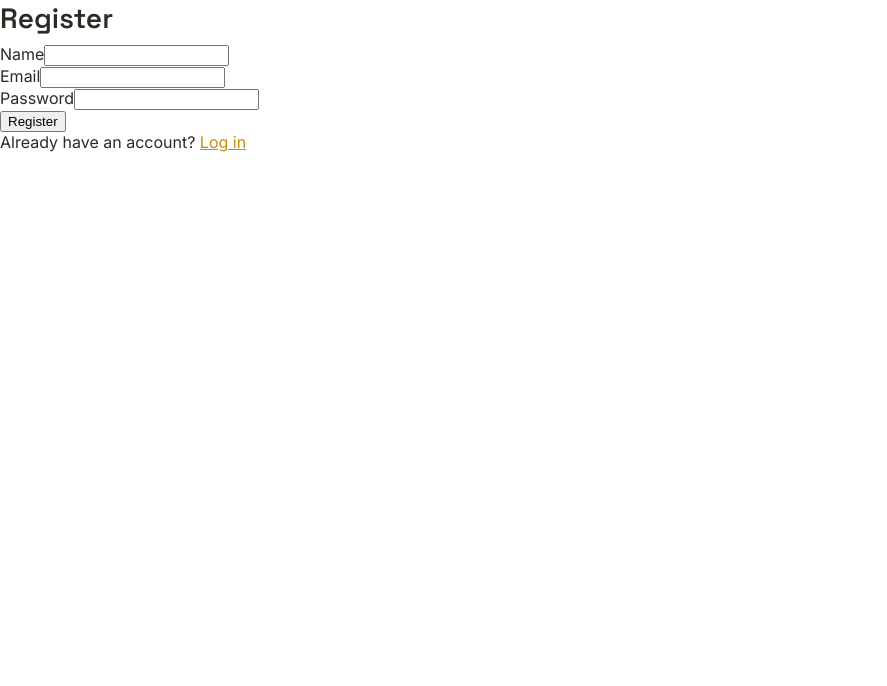
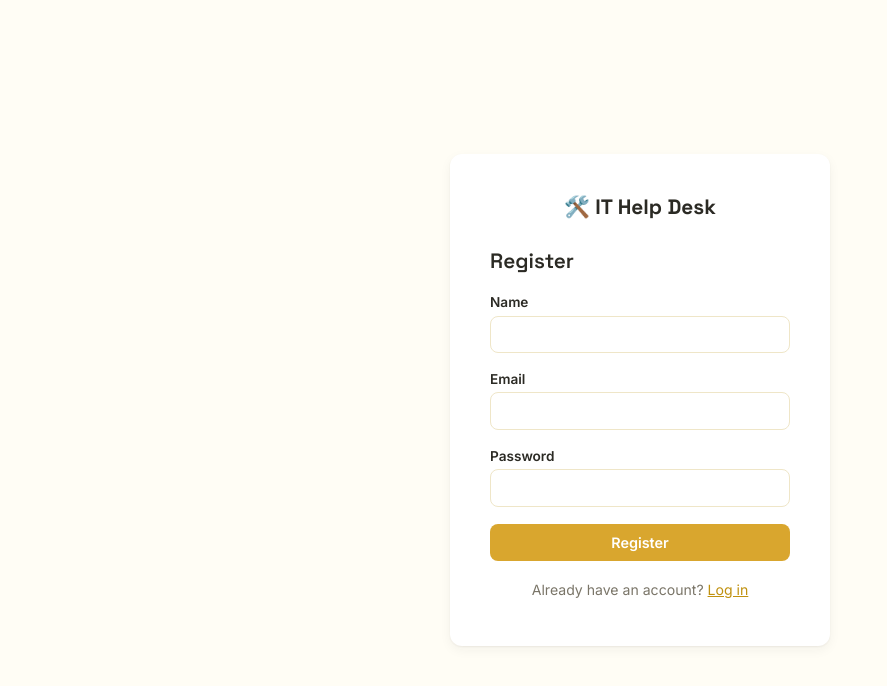
Before and after one commit to Maryam-zeineddine/it-helpdesk-ticketing-system, a React (Vite) app in the folder frontend/: page /register in a window 1280 px wide. Shown: the top 686 px of the page, without its empty margins (0-887 px from the left). Built offline with nearby package versions, Linux system fonts and the light colour scheme.

Commit message:
Finalizing the project

```diff
--- a/frontend/src/App.jsx
+++ b/frontend/src/App.jsx
@@ -8,6 +8,7 @@ import CreateTicket from './CreateTicket.jsx';
 import TicketDetails from './TicketDetails.jsx';
 import Reports from './Reports.jsx';
 import Layout from './Layout.jsx';
+import ManageUsers from './ManageUsers.jsx';
 
 function ProtectedRoute({ children }) {
     const { token } = useAuth();
@@ -20,7 +21,7 @@ function App(){
   return(
     <Routes>
       <Route path="/login" element={<Login />} />
-      <Route path="/Register" element={<Register />} />
+      <Route path="/register" element={<Register />} />
       <Route
       path="/"
       element={
@@ -62,6 +63,16 @@ function App(){
         </ProtectedRoute>
       }
       />
+
+      <Route
+      path="/users"
+      element={
+        <ProtectedRoute>
+          <ManageUsers />
+        </ProtectedRoute>
+      }
+      />
+
     </Routes>
   )
 }
--- a/frontend/src/Login.jsx
+++ b/frontend/src/Login.jsx
@@ -33,18 +33,16 @@ function Login(){
     }
 
     return(
-
-        <div>
-
-            <h1>
-                Login
-            </h1>
+        <div className="auth-shell">
+            <div className="auth-card">
+                <div className="auth-logo">🛠️ IT Help Desk</div>
+                <h1 style={{ fontSize: '1.3rem', marginBottom: '1.25rem' }}>Log In</h1>
 
                 <form onSubmit={handleSubmit}>
-
-                <div>
-                    <label>Email</label>
+                    <div className="form-group">
+                        <label className="form-label">Email</label>
                         <input
+                            className="form-input"
                             type="email"
                             value={email}
                             onChange={(e) => setEmail(e.target.value)}
@@ -52,9 +50,10 @@ function Login(){
                         />
                     </div>
 
-                <div>
-                    <label>Password</label>
+                    <div className="form-group">
+                        <label className="form-label">Password</label>
                         <input
+                            className="form-input"
                             type="password"
                             value={password}
                             onChange={(e) => setPassword(e.target.value)}
@@ -62,13 +61,14 @@ function Login(){
                         />
                     </div>
 
-                {error && <p style={{color: 'red'}}>{error} </p>}
-                <button type="submit">Log In</button>
+                    {error && <p className="error-text">{error}</p>}
+                    <button className="btn btn-primary" style={{ width: '100%' }} type="submit">Log In</button>
+                </form>
 
-            </form>
-               <p>
+                <p className="auth-footer">
                     Don't have an account? <Link to="/register">Register</Link>
                 </p>
+            </div>
         </div>
     )
 
--- /dev/null
+++ b/frontend/src/ManageUsers.jsx
@@ -0,0 +1,147 @@
+import { useState, useEffect } from "react";
+import {useAuth} from "./AuthContext.jsx";
+import {Navigate} from "react-router-dom";
+import api from "./api.js";
+
+function ManageUsers(){
+    const {token, user} = useAuth();
+    const isAdmin = user?.role?.name === 'Admin';
+
+    const [users, setUsers] = useState([]);
+    const [roles, setRoles] = useState([]);
+    const [loading, setLoading] = useState(true);
+    const [error, setError] = useState('');
+    const [pendingRoleByUser, setPendingRoleByUser] = useState({});
+    const [savingUserId, setSavingUserId]  =useState(null);
+
+    const authHeader = {headers: {Authorization: `Bearer ${token}`}};
+
+    const loadUsers = () => {
+        setLoading(true);
+        api.get('/users', authHeader)
+            .then((response)=>setUsers(response.data))
+            .catch(()=>setError('Failed to load users'))
+            .finally(()=>setLoading(false));
+    };
+
+    useEffect(() => {
+        if(!isAdmin) return;
+        loadUsers();
+        api.get('/roles', authHeader).then((response) => setRoles(response.data));
+    }, [token]);
+
+    const handleAssign = async (userId) => {
+        const roleId = pendingRoleByUser[userId];
+        if(!roleId) return;
+
+        setSavingUserId(userId);
+        setError('');
+        try{
+            await api.post(`/users/${userId}/assign-role`, {role_id: roleId}, authHeader);
+            loadUsers();
+        } catch(err){
+            setError('Failed to assign role');
+        } finally{
+            setSavingUserId(null);
+        }
+    };
+
+    const handleDelete = async (userId, userName) => {
+        if(!window.confirm(`Delete ${userName}? This cannot be undone`)) return;
+
+        setError('');
+        try{
+            await api.delete(`/users/${userId}`, authHeader);
+            loadUsers();
+        } catch(err){
+            const message = err.response?.data?.error ?? 'Failed to delete user';
+            setError(message);
+        }
+    };
+
+    if(!isAdmin){
+        return <Navigate to="/" />;
+    }
+
+    return (
+        <div>
+            <h1>Manage Users</h1>
+            <p className="text-secondary">Assign roles to new users, or change an existing user's role.</p>
+
+            {error && <p className="error-text">{error}</p>}
+
+            {loading ? (
+                <p className="text-secondary">Loading users...</p>
+            ) : (
+                <div className="card" style={{ padding: 0, overflow: 'hidden' }}>
+                    <table>
+                        <thead>
+                            <tr>
+                                <th>Name</th>
+                                <th>Email</th>
+                                <th>Current Role</th>
+                                <th>Assign Role</th>
+                                <th></th>
+                            </tr>
+                        </thead>
+                        <tbody>
+                            {users.map((u) => (
+                                <tr key={u.id}>
+                                    <td>{u.name}</td>
+                                    <td className="text-secondary">{u.email}</td>
+                                    <td>
+                                        {u.role?.name ? (
+                                            <span className="pill pill-open">{u.role.name}</span>
+                                        ) : (
+                                            <span className="pill pill-cancelled">Unassigned</span>
+                                        )}
+                                    </td>
+                                    <td>
+                                        <div style={{ display: 'flex', gap: '0.5rem' }}>
+                                            <select
+                                                className="form-select"
+                                                style={{ width: 'auto' }}
+                                                value={pendingRoleByUser[u.id] ?? ''}
+                                                onChange={(e) =>
+                                                    setPendingRoleByUser((prev) => ({ ...prev, [u.id]: e.target.value }))
+                                                }
+                                            >
+                                                <option value="">-- Select role --</option>
+                                                {roles.map((r) => (
+                                                    <option key={r.id} value={r.id}>{r.name}</option>
+                                                ))}
+                                            </select>
+                                            <button
+                                                className="btn btn-secondary"
+                                                disabled={!pendingRoleByUser[u.id] || savingUserId === u.id}
+                                                onClick={() => handleAssign(u.id)}
+                                            >
+                                                {savingUserId === u.id ? 'Saving...' : 'Assign'}
+                                            </button>
+                                        </div>
+                                    </td>
+
+                                    <td>
+                                        {u.id !== user.id && (
+                                            <button
+                                                className="btn btn-secondary"
+                                                style={{ color: 'var(--danger)' }}
+                                                onClick={() => handleDelete(u.id, u.name)}
+                                            >
+                                                Delete
+                                            </button>
+                                        )}
+                                    </td>
+
+
+                                </tr>
+                            ))}
+                        </tbody>
+                    </table>
+                </div>
+            )}
+        </div>
+    );
+}
+
+export default ManageUsers;
--- a/frontend/src/Register.jsx
+++ b/frontend/src/Register.jsx
@@ -35,12 +35,16 @@ function Register(){
     }
 
     return (
-        <div>
-            <h1>Register</h1>
+        <div className="auth-shell">
+            <div className="auth-card">
+                <div className="auth-logo">🛠️ IT Help Desk</div>
+                <h1 style={{ fontSize: '1.3rem', marginBottom: '1.25rem' }}>Register</h1>
+
                 <form onSubmit={handelSubmit}>
-                <div>
-                    <label>Name</label>
+                    <div className="form-group">
+                        <label className="form-label">Name</label>
                         <input
+                            className="form-input"
                             type="text"
                             value={name}
                             onChange={(e) => setName(e.target.value)}
@@ -48,9 +52,10 @@ function Register(){
                         />
                     </div>
 
-                <div>
-                    <label>Email</label>
+                    <div className="form-group">
+                        <label className="form-label">Email</label>
                         <input
+                            className="form-input"
                             type="email"
                             value={email}
                             onChange={(e) => setEmail(e.target.value)}
@@ -58,9 +63,10 @@ function Register(){
                         />
                     </div>
 
-                <div>
-                    <label>Password</label>
+                    <div className="form-group">
+                        <label className="form-label">Password</label>
                         <input
+                            className="form-input"
                             type="password"
                             value={password}
                             onChange={(e) => setPassword(e.target.value)}
@@ -68,14 +74,15 @@ function Register(){
                         />
                     </div>
 
-                {error && <p style={{color: 'red'}}>{error}</p>}
+                    {error && <p className="error-text">{error}</p>}
 
-                <button type="submit">Register</button>
+                    <button className="btn btn-primary" style={{ width: '100%' }} type="submit">Register</button>
                 </form>
 
-            <p>
-                Already have an account? <Link to = "/login"> Log in </Link>
+                <p className="auth-footer">
+                    Already have an account? <Link to="/login">Log in</Link>
                 </p>
+            </div>
         </div>
     )
 }
--- a/frontend/src/index.css
+++ b/frontend/src/index.css
@@ -322,3 +322,38 @@ td {
   font-size: 0.9rem;
   padding: 1rem 0;
 }
+
+/* ---------- Auth pages ---------- */
+.auth-shell {
+  min-height: 100vh;
+  display: flex;
+  align-items: center;
+  justify-content: center;
+  background: var(--bg);
+  padding: 1rem;
+}
+
+.auth-card {
+  background: var(--surface);
+  border-radius: var(--radius);
+  box-shadow: var(--shadow);
+  padding: 2.5rem;
+  width: 100%;
+  max-width: 380px;
+}
+
+.auth-logo {
+  font-family: var(--font-heading);
+  font-weight: 700;
+  font-size: 1.3rem;
+  text-align: center;
+  margin-bottom: 1.75rem;
+  color: var(--text);
+}
+
+.auth-footer {
+  text-align: center;
+  margin-top: 1.25rem;
+  font-size: 0.88rem;
+  color: var(--text-secondary);
+}
```
Also changed, not shown: frontend/src/Layout.jsx (+14 -4 lines). Lines whose indentation alone changed are shown as unchanged.
